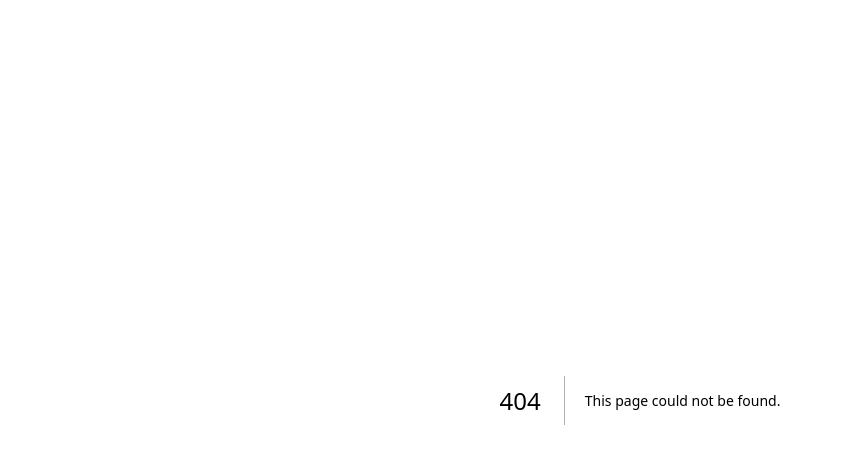
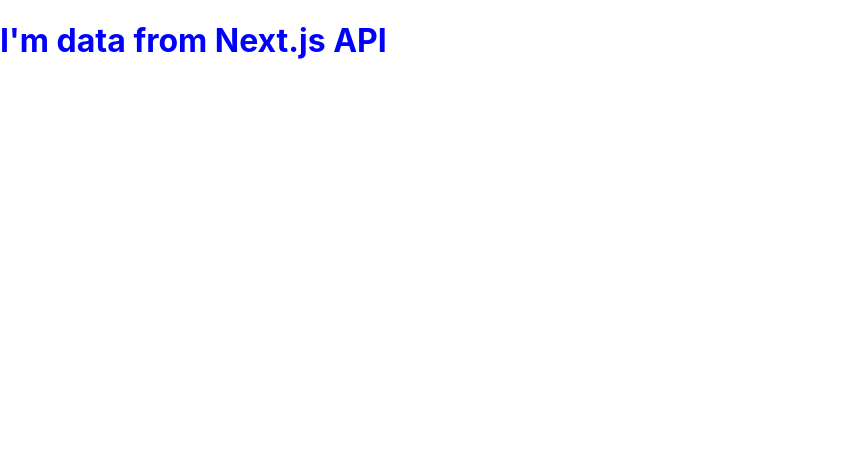
Before and after one commit to bastien-pruvost/openshare, a Next.js app: page /login in a window 1280 px wide. Before the commit this address had no page. Shown: the top 464 px of the page, without its empty margins (0-841 px from the left). Built offline with nearby package versions, Linux system fonts and the light colour scheme.

Commit message:
Test fetching with Next13 Server Components

```diff
--- a/app/layout.tsx
+++ b/app/layout.tsx
@@ -1,14 +1,20 @@
-import './globals.css'
+import { FunctionComponent } from 'react';
+import './globals.scss';
 
-export default function RootLayout({ children }: { children: React.ReactNode }) {
+const RootLayout: FunctionComponent = ({ children }: { children?: React.ReactNode }) => {
   return (
-    <html lang='fr'>
+    <html lang='en'>
       <head>
         <title>Openshare</title>
-        <meta name='description' content='Website to share your ' />
+        <meta
+          name='description'
+          content='A website for developers who want to share their personal projects or opensource projects with the community'
+        />
         <link rel='icon' href='/favicon.ico' />
       </head>
       <body>{children}</body>
     </html>
-  )
-}
+  );
+};
+
+export default RootLayout;
--- /dev/null
+++ b/app/login/page.tsx
@@ -0,0 +1,24 @@
+import styles from './styles.module.scss';
+
+interface DataType {
+  text: string;
+}
+
+const getData = async (): Promise<DataType> => {
+  const res = await fetch('http://localhost:3000/api/route');
+  return res.json();
+};
+
+const LoginPage = async () => {
+  const _data = getData();
+
+  const data = await _data;
+
+  return (
+    <div className={styles.container}>
+      <h1>{data.text}</h1>
+    </div>
+  );
+};
+
+export default LoginPage;
--- a/pages/api/hello.ts
+++ b/pages/api/route.ts
@@ -2,9 +2,9 @@
 import type { NextApiRequest, NextApiResponse } from 'next'
 
 type Data = {
-  name: string
+  text: string
 }
 
 export default function handler(req: NextApiRequest, res: NextApiResponse<Data>) {
-  res.status(200).json({ name: 'John Doe' })
+  res.status(200).json({ text: `I'm data from Next.js API` })
 }
```
Also changed, not shown: app/test/page.tsx (deleted, +0 -9 lines), .prettierrc.json, app/globals.scss (renamed from app/globals.css), app/login/styles.module.scss (renamed from app/test/styles.module.scss), 1 other file (tests, documents, lock files or other folders).
